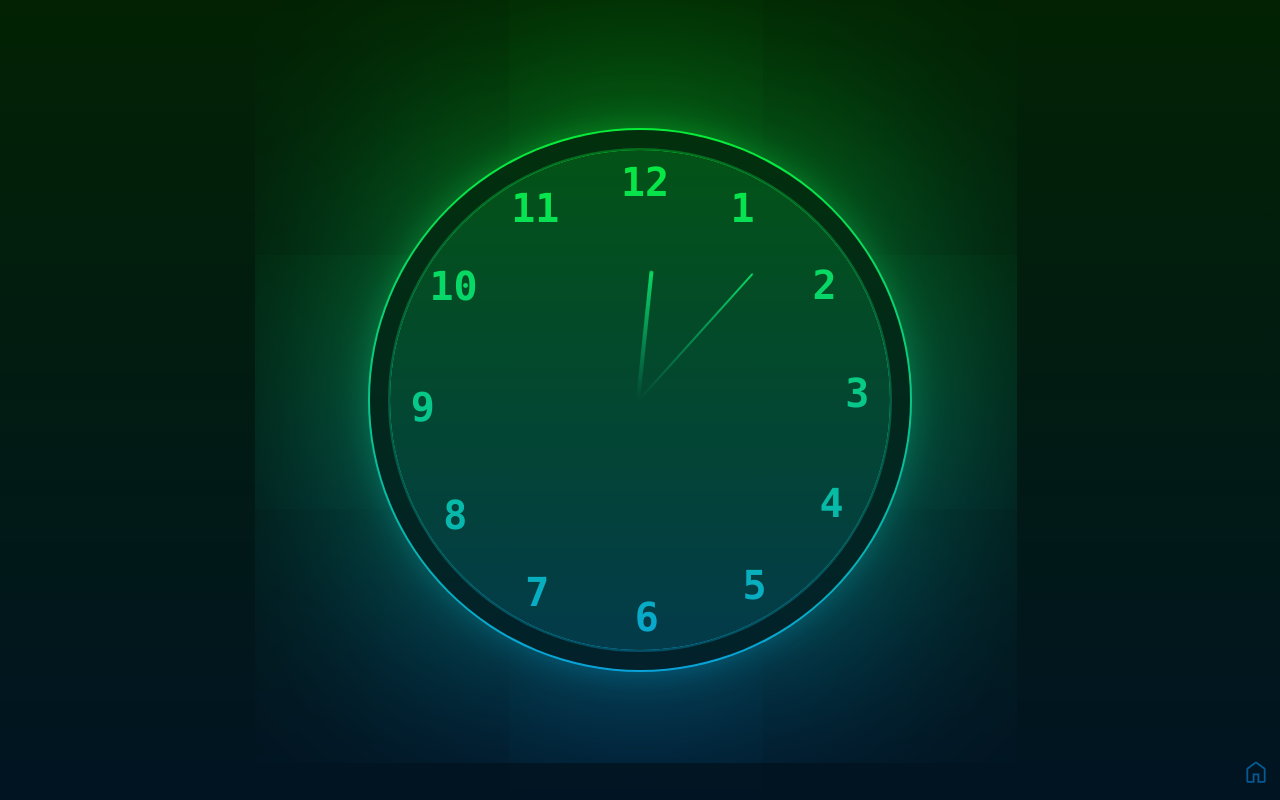
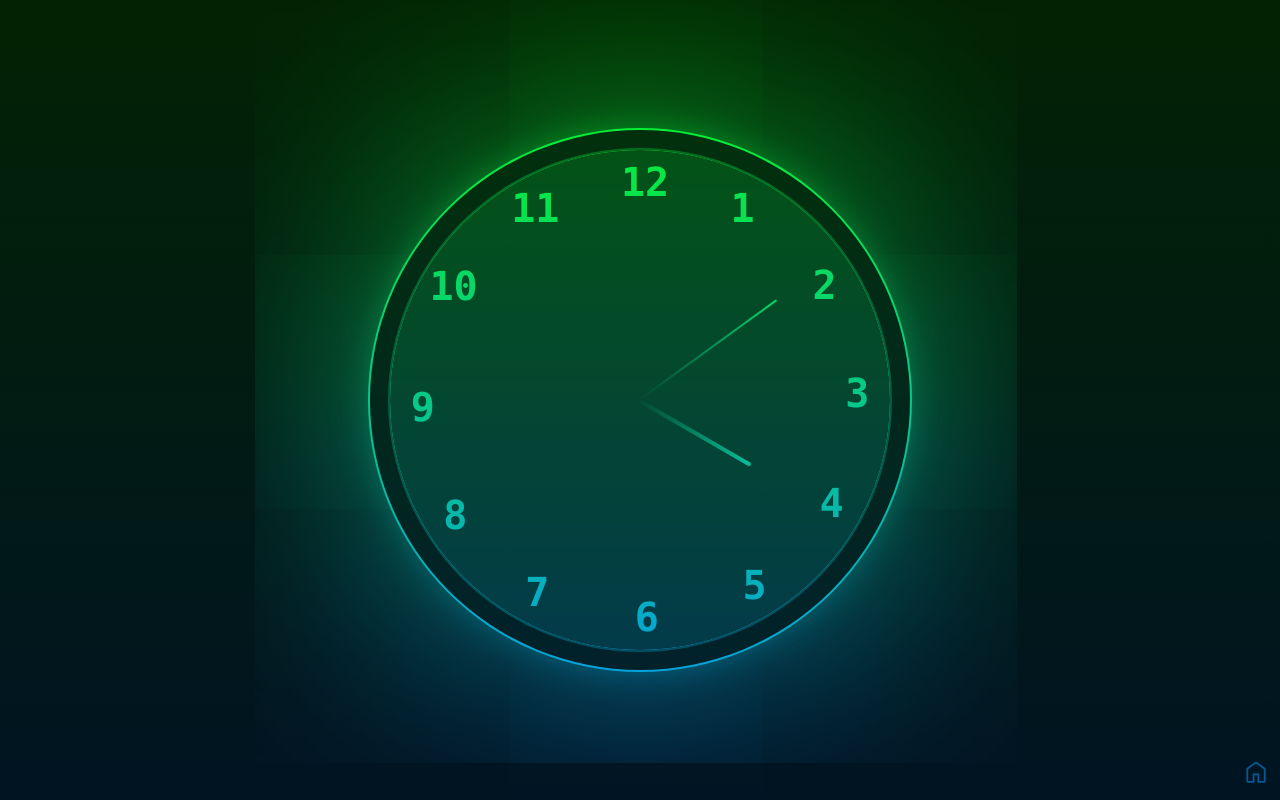
Before and after one commit to dvsherbakov/feature-store, a React (Create React App) app: page /clock in a window 1280 px wide. Built offline with nearby package versions, Linux system fonts and the light colour scheme.

Commit message:
add clock functionality

```diff
--- a/src/components/Clock/Clock.tsx
+++ b/src/components/Clock/Clock.tsx
@@ -9,9 +9,13 @@ const Clock = () => {
                 <li key={itm.toString()} style={idStyle(1 + itm)}><span>{1 + itm}</span></li>))}
         </ul>)
     }, [])
+
+    const getTimeStyle = (now: Date = new Date()) =>
+        ({"--min": now.getMinutes(), "--hour": now.getHours() % 12}) as React.CSSProperties
+
     return (
         <div className={styles['container']}>
-            <div className={styles['clock']}>
+            <div className={styles['clock']} style={getTimeStyle()}>
                 {Circle}
             </div>
         </div>
--- a/src/components/Clock/clock.module.scss
+++ b/src/components/Clock/clock.module.scss
@@ -52,14 +52,35 @@
     &:before {
       width: 2px;
       height: 170px;
-      animation: animationSec 60s steps(60) infinite;
+      animation: animationMin 3600s steps(60) infinite;
     }
 
     &:after {
       width: 4px;
       height: 130px;
-      animation: animationSec 360s steps(60) infinite;
+      animation: animationHour 43200s steps(60) infinite;
     }
+
+    @keyframes animationMin {
+      0% {
+        transform: translate(-50%, -50%) rotate(calc(0deg + var(--min) * 6deg))
+      }
+
+      100% {
+        transform: translate(-50%, -50%) rotate(calc(360deg + var(--min) * 6deg))
+      }
+    }
+
+    @keyframes animationHour {
+      0% {
+        transform: translate(-50%, -50%) rotate(calc(0deg + var(--hour) * 30deg))
+      }
+
+      100% {
+        transform: translate(-50%, -50%) rotate(calc(360deg + var(--hour) * 30deg))
+      }
+    }
+
   }
 
   &:before {
@@ -73,13 +94,3 @@
   }
 
 }
-
-@keyframes animationSec {
-  0% {
-    transform: translate(-50%, -50%) rotate(0deg)
-  }
-
-  100% {
-    transform: translate(-50%, -50%) rotate(360deg)
-  }
-}
```
